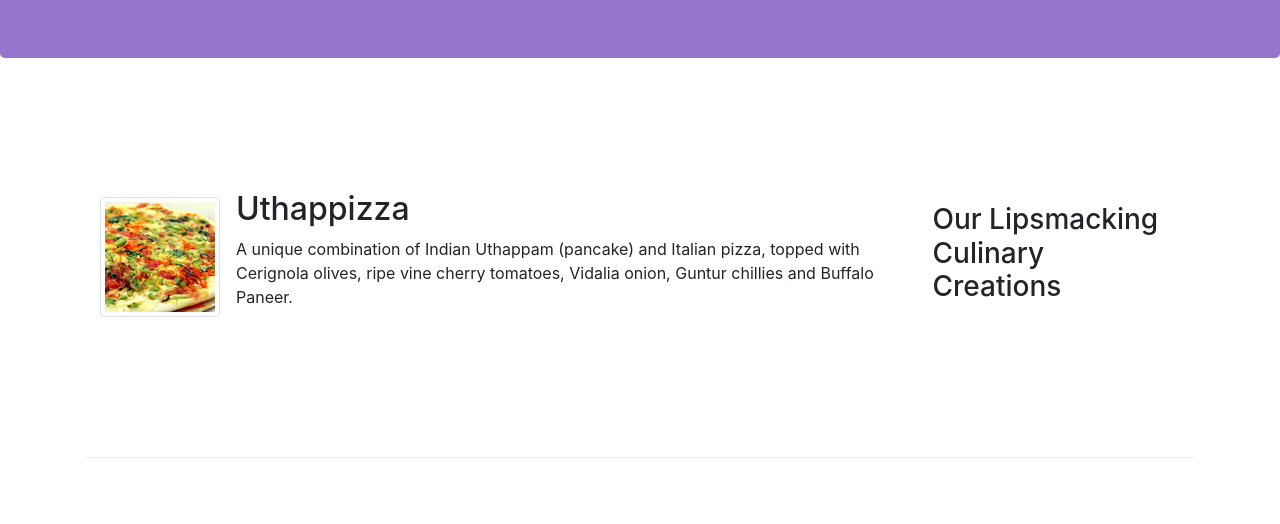
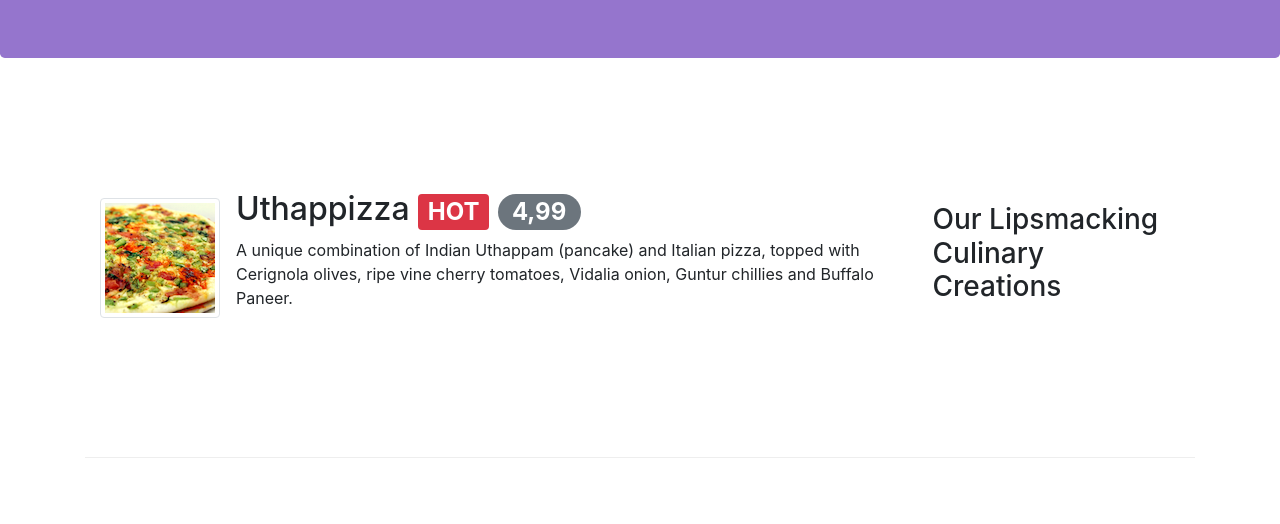
Before and after one commit to luzadri29/test-bootstrap, a website: page index.html in a window 1280 px wide. Shown: the part 276-800 px from the top of the page. Drawn offline with nearby package versions, Linux system fonts and the light colour scheme.

Commit message:
alerting users

```diff
--- a/index.html
+++ b/index.html
@@ -55,7 +55,7 @@
                 <div class="media">
                     <img class="d-flex mr-3 img-thumbnail align-self-center" src="img/uthappizza.png" alt="uthapizza">
                     <div class="media-body">
-                        <h2 class="mt-0">Uthappizza</h2>
+                        <h2 class="mt-0">Uthappizza <span class="badge badge-danger">HOT</span> <span class="badge badge-pill badge-secondary">4,99</span></h2>
                          <p class="d-none d-sm-block">A unique combination of Indian Uthappam (pancake) and Italian pizza, topped with Cerignola olives, ripe vine cherry tomatoes, Vidalia onion, Guntur chillies and Buffalo Paneer.</p>
                     </div>
                 </div>
```
